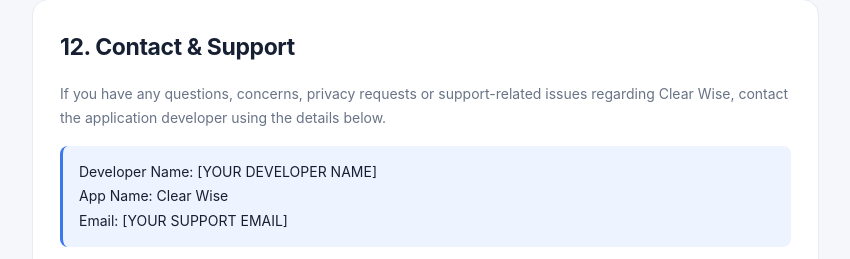
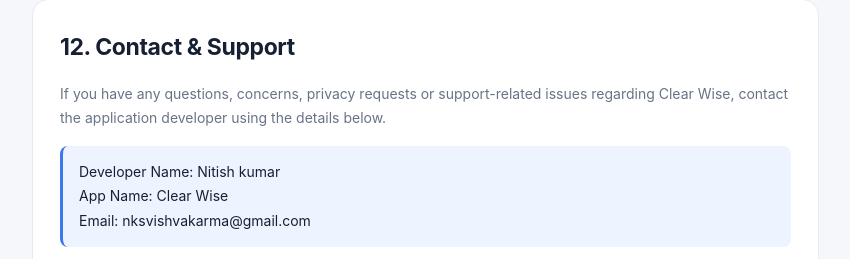
Before and after one commit to badnaamhacker/Clear-Wise, a plain HTML site: page index.html in a window 1280 px wide. Shown: the part 5963-6222 px from the top of the page, without its empty margins (351-1201 px from the left). Drawn offline with Linux system fonts and the light colour scheme.

Commit message:
Update index.html

```diff
--- a/index.html
+++ b/index.html
@@ -516,13 +516,13 @@ footer strong {color:var(--text)}
       </p>
 
       <div class="info">
-        Developer Name: [YOUR DEVELOPER NAME]<br>
+        Developer Name: Nitish kumar<br>
         App Name: Clear Wise<br>
-        Email: [YOUR SUPPORT EMAIL]
+        Email: nksvishvakarma@gmail.com
       </div>
 
       <div class="contact">
-        <a href="mailto:YOUR_EMAIL@example.com">✉ Contact Support</a>
+        <a href="mailto: nksvishvakarma@gmail.com">✉ Contact Support</a>
       </div>
 
       <p style="margin-top:20px">
```
